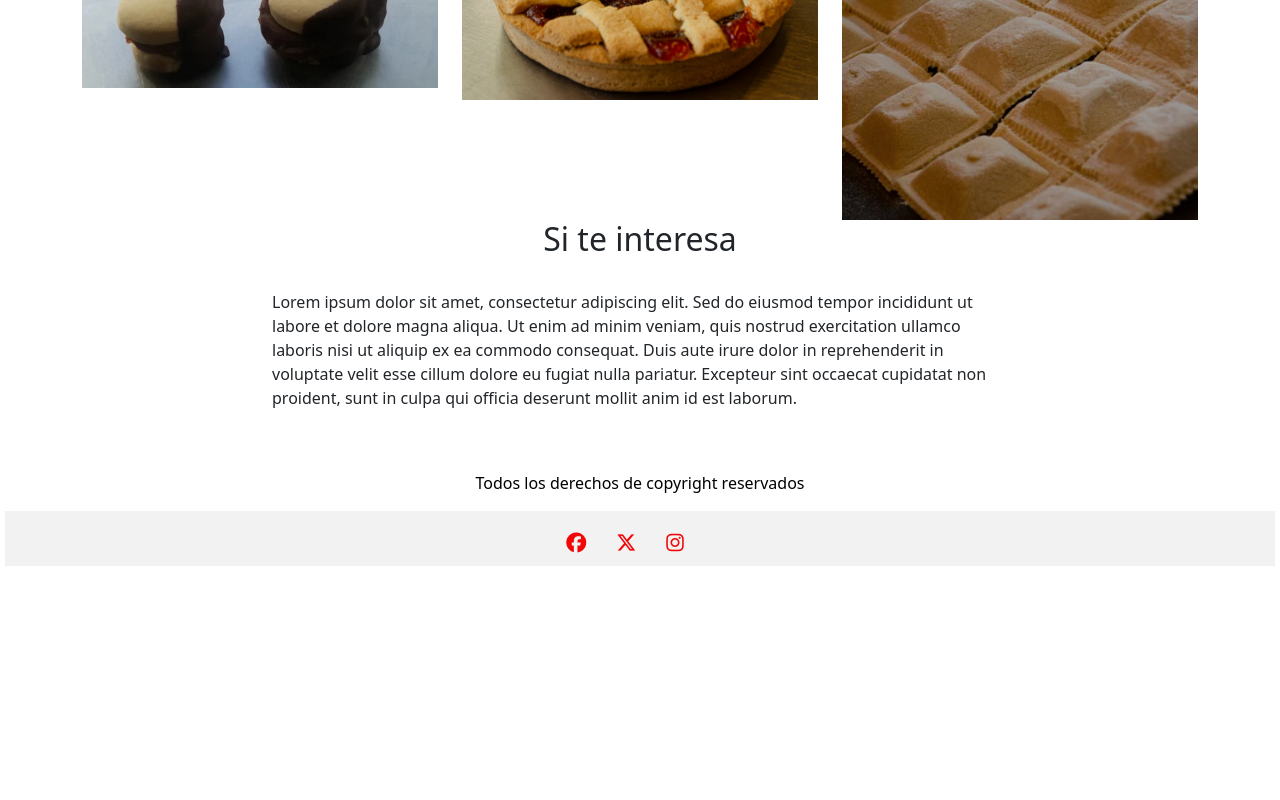
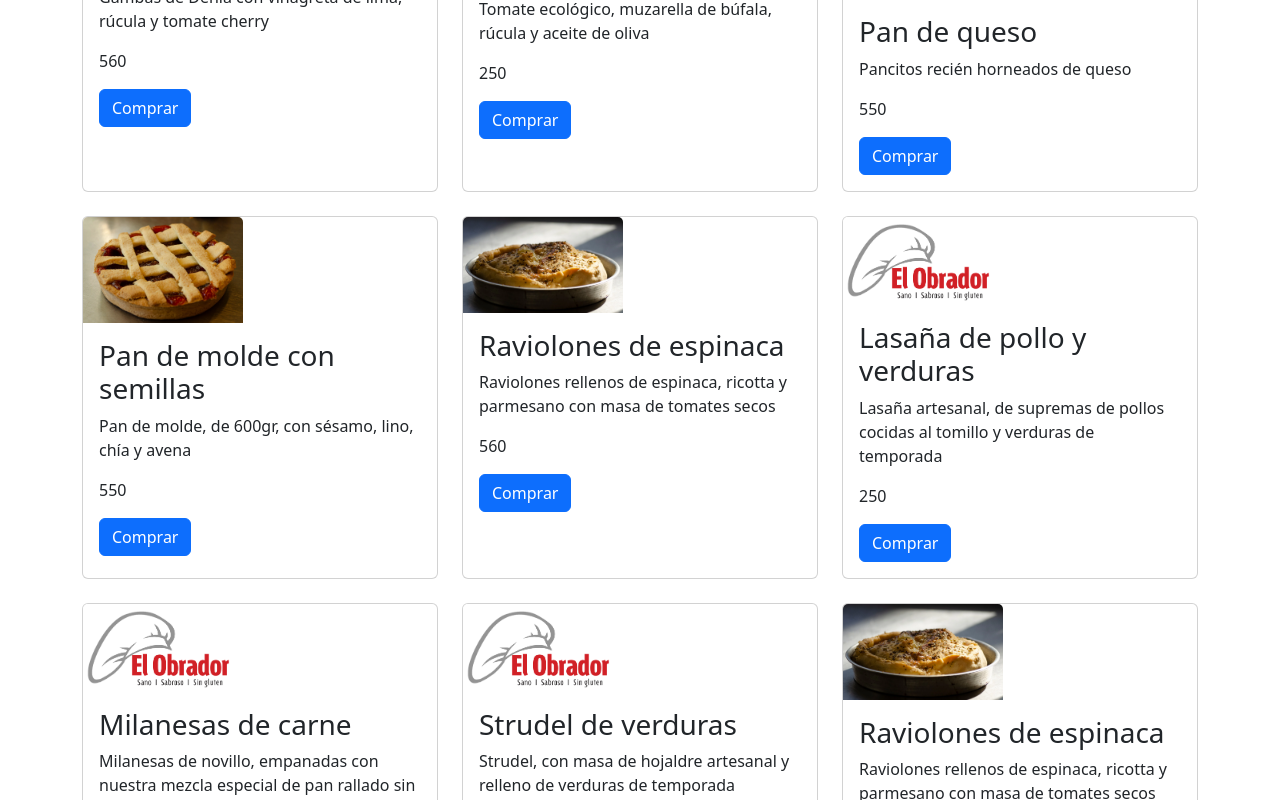
Before and after one commit to bercun/PreEntrega2BercunchelliReact, a React (Vite) app: page / in a window 1280 px wide. Shown: the part 360-1160 px from the top of the page. Before the commit the page ends 931 px from the top, so only its background shows below. Built offline with nearby package versions, Linux system fonts and the light colour scheme.

Commit message:
inico del routin falta productos por categoria y description de producto

```diff
--- a/package.json
+++ b/package.json
@@ -12,7 +12,8 @@
   },
   "dependencies": {
     "react": "^18.3.1",
-    "react-dom": "^18.3.1"
+    "react-dom": "^18.3.1",
+    "react-router-dom": "^6.28.0"
   },
   "devDependencies": {
     "@eslint/js": "^9.11.1",
--- a/src/App.jsx
+++ b/src/App.jsx
@@ -1,14 +1,13 @@
 import Body from "./components/body/body";
+
 
 
 
 function App() {
   return (
     <>
-     <Body />
 
-
-
+      <Body />
 
     </>
   );
--- a/src/Data/asyncMocks.js
+++ b/src/Data/asyncMocks.js
@@ -1,4 +1,4 @@
- const productosEn = [
+ const productos = [
     {
         "id": 1,
         "nombre": "Carpacio de gambas",
@@ -27,26 +27,24 @@
         "img": "./img/pastafrola_cerca-min.webp",
         "descripcion": "Pan de molde, de 600gr, con sésamo, lino, chía y avena",
         "precio": 550,
-        "categoria": "entrantes"}
-];
+        "categoria": "entrantes"},
 
-const productosPr = [
     {
-        "id": 11,
+        "id": 5,
         "nombre": "Raviolones de espinaca",
         "img": "./img/tarta_costado-min.webp",
         "descripcion": "Raviolones rellenos de espinaca, ricotta y parmesano con masa de tomates secos",
         "precio": 560,
         "categoria": "principal" },
     {
-        "id": 12, "nombre":
+        "id": 6, "nombre":
         "Lasaña de pollo y verduras",
         "img": "./img/logoObrador.png", "descripcion":
         "Lasaña artesanal, de supremas de pollos cocidas al tomillo y verduras de temporada",
         "precio": 250,
         "categoria": "principal" },
     {
-        "id": 13, "nombre":
+        "id": 7, "nombre":
         "Milanesas de carne",
         "img": "./img/logoObrador.png",
         "descripcion": "Milanesas de novillo, empanadas con nuestra mezcla especial de pan rallado sin gluten",
@@ -54,7 +52,37 @@ const productosPr = [
         "categoria": "principal" },
 
     {
-        "id": 14,
+        "id": 8,
+        "nombre": "Strudel de verduras",
+        "img": "./img/logoObrador.png",
+        "descripcion": "Strudel, con masa de hojaldre artesanal y relleno de verduras de temporada",
+        "precio": 550,
+        "categoria": "principal" },
+
+    {
+        "id": 9,
+        "nombre": "Raviolones de espinaca",
+        "img": "./img/tarta_costado-min.webp",
+        "descripcion": "Raviolones rellenos de espinaca, ricotta y parmesano con masa de tomates secos",
+        "precio": 560,
+        "categoria": "principal" },
+    {
+        "id": 10, "nombre":
+        "Lasaña de pollo y verduras",
+        "img": "./img/logoObrador.png", "descripcion":
+        "Lasaña artesanal, de supremas de pollos cocidas al tomillo y verduras de temporada",
+        "precio": 250,
+        "categoria": "principal" },
+    {
+        "id": 11, "nombre":
+        "Milanesas de carne",
+        "img": "./img/logoObrador.png",
+        "descripcion": "Milanesas de novillo, empanadas con nuestra mezcla especial de pan rallado sin gluten",
+        "precio": 550,
+        "categoria": "principal" },
+
+    {
+        "id": 12,
         "nombre": "Strudel de verduras",
         "img": "./img/logoObrador.png",
         "descripcion": "Strudel, con masa de hojaldre artesanal y relleno de verduras de temporada",
@@ -62,18 +90,50 @@ const productosPr = [
         "categoria": "principal" },
 ];
 
+// const productosPr = [
+//     {
+//         "id": 11,
+//         "nombre": "Raviolones de espinaca",
+//         "img": "./img/tarta_costado-min.webp",
+//         "descripcion": "Raviolones rellenos de espinaca, ricotta y parmesano con masa de tomates secos",
+//         "precio": 560,
+//         "categoria": "principal" },
+//     {
+//         "id": 12, "nombre":
+//         "Lasaña de pollo y verduras",
+//         "img": "./img/logoObrador.png", "descripcion":
+//         "Lasaña artesanal, de supremas de pollos cocidas al tomillo y verduras de temporada",
+//         "precio": 250,
+//         "categoria": "principal" },
+//     {
+//         "id": 13, "nombre":
+//         "Milanesas de carne",
+//         "img": "./img/logoObrador.png",
+//         "descripcion": "Milanesas de novillo, empanadas con nuestra mezcla especial de pan rallado sin gluten",
+//         "precio": 550,
+//         "categoria": "principal" },
+
+//     {
+//         "id": 14,
+//         "nombre": "Strudel de verduras",
+//         "img": "./img/logoObrador.png",
+//         "descripcion": "Strudel, con masa de hojaldre artesanal y relleno de verduras de temporada",
+//         "precio": 550,
+//         "categoria": "principal" },
+// ];
+
 
 export const productosEnLoad = () => {
     return new Promise((resolve, reject) => {
         setTimeout(() => {
-            resolve(productosEn);
+            resolve(productos);
         }, 500);
     });
 }
-export const productosPrLoad = () => {
-    return new Promise((resolve, reject) => {
-        setTimeout(() => {
-            resolve(productosPr);
-        }, 500);
-    });
-}
+// export const productosPrLoad = () => {
+//     return new Promise((resolve, reject) => {
+//         setTimeout(() => {
+//             resolve(productosPr);
+//         }, 500);
+//     });
+// }
--- a/src/components/body/Main/Item/Item.jsx
+++ b/src/components/body/Main/Item/Item.jsx
@@ -1,12 +1,12 @@
 
 
-function Item({ productosEn, productosPr }) {
+function Item({ productos, }) {
     return (
         <>
             <div className="container">
                 <h2>Entrantes</h2>
                 <div className="row">
-                    {productosEn.map((producto) => (
+                    {productos.map((producto) => (
                         <div key={producto.id} className="col-12 col-md-6 col-lg-4 mb-4">
                             <div className="card h-100">
                                 <img src={producto.img} alt="imagen" className="card-img-top img-fluid" style={{ width: '10rem', height: 'auto' }} />
@@ -23,7 +23,7 @@ function Item({ productosEn, productosPr }) {
 
             </div>
             <hr />
-            <div className="container">
+            {/* <div className="container">
                 <h2>Principales</h2>
                 <div className="row">
                     {productosPr.map((producto) => (
@@ -40,7 +40,7 @@ function Item({ productosEn, productosPr }) {
                         </div>
                     ))}
                 </div>
-            </div>
+            </div> */}
         </>
     );
 }
--- a/src/components/body/Main/ItemListContainer/ItemListContainer.jsx
+++ b/src/components/body/Main/ItemListContainer/ItemListContainer.jsx
@@ -1,28 +1,26 @@
 import { useEffect, useState } from "react"
 import Item from "../Item/Item"
-import {productosEnLoad, productosPrLoad} from "../../../../Data/asyncMocks"
+import {productosEnLoad,} from "../../../../Data/asyncMocks"
 
 
 
 
 function ItemListContainer() {
 
- const [productosEn, setproductosEn]= useState([])
- const [productosPr, setproductosPr]= useState([])
+ const [productos, setproductos]= useState([])
 
   useEffect(() => {
     productosEnLoad().then((data) => {
-      setproductosEn(data);
+      setproductos(data);
     });
-    productosPrLoad().then((data) => {
-      setproductosPr(data);
-    });
-  }, []);
+
+  }
+  , []);
 
   return (
     <>
 
-    <Item productosEn={productosEn} productosPr={productosPr}/>
+    <Item productos={productos} />
     </>
   )
 }
--- a/src/components/body/body.jsx
+++ b/src/components/body/body.jsx
@@ -1,15 +1,28 @@
 
 import "./body.css";
-import Footer from "./Footer/Footer"
-import NavBar from "./Header/NavBar/NavBar"
-import ItemContainer from "./Main/ItemContainer/ItemContainer"
-import About from "./pages/about"
+import Footer from "./Footer/Footer";
+import NavBar from "./Header/NavBar/NavBar";
+import ItemContainer from "./Main/ItemContainer/ItemContainer";
+import About from "../pages/About";
+import Login from "../pages/Login";
+import { BrowserRouter, Route, Routes } from "react-router-dom";
+
 
 function Body() {
     return (
         <>
+        <BrowserRouter>
+
             <NavBar />
-        <div className="container">
+
+            <Routes>
+                <Route path="/" element={<ItemContainer />} />
+                <Route path="/about" element={<About />} />
+                <Route path="/productos" element={<ItemContainer />} />
+                <Route path="/login" element={<Login/>} />
+            </Routes>
+
+            {/* <div className="container">
                 <header className="my-4">
                     <h1 className="text-center">Bienvenido a El Obrador</h1>
                     <p className="text-center">
@@ -37,9 +50,12 @@ function Body() {
                         </p>
                     </div>
                 </div>
-        </div>
+            </div> */}
             <Footer />
+
+        </BrowserRouter>
         </>
+
     );
 }
 
--- /dev/null
+++ b/src/components/pages/Login.jsx
@@ -0,0 +1,32 @@
+import React from 'react';
+
+function Login() {
+  return (
+    <main className="login-main">
+      {/* Inicio del box de login */}
+      <div className="login-box">
+        <form>
+          <div className="mb-3">
+            <h4>Login</h4>
+            <label htmlFor="exampleInputEmail1" className="form-label">Email address</label>
+            <input type="email" className="form-control" id="exampleInputEmail1" aria-describedby="emailHelp" />
+            <div id="emailHelp" className="form-text">No comparta sus datos</div>
+          </div>
+          <div className="mb-3">
+            <label htmlFor="exampleInputPassword1" className="form-label">Password</label>
+            <input type="password" className="form-control" id="exampleInputPassword1" />
+          </div>
+          <div className="mb-3 form-check">
+            <input type="checkbox" className="form-check-input" id="exampleCheck1" />
+            <label className="form-check-label" htmlFor="exampleCheck1">Recordar login</label>
+            <a href="#">Recuperar contraseña</a>
+          </div>
+          <button type="submit" className="btn btn-primary">Login</button>
+          <button type="button" className="btn btn-secondary">Registro</button>
+        </form>
+      </div>
+    </main>
+  );
+}
+
+export default Login;
```
Also changed, not shown: src/components/body/Header/NavBar/NavBar.jsx (+9 -11 lines), src/components/pages/About.css (renamed from src/components/body/pages/About.css), src/components/pages/About.jsx (renamed from src/components/body/pages/About.jsx), src/components/pages/login.css (added), 1 other file (tests, documents, lock files or other folders). Lines whose indentation alone changed are shown as unchanged.
